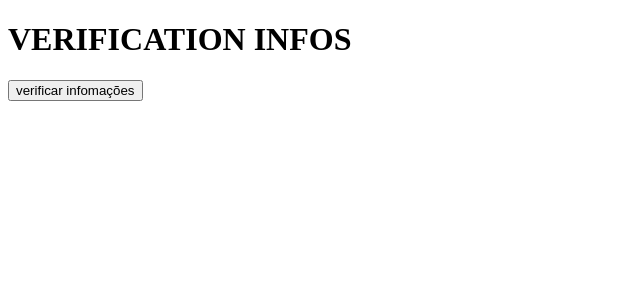
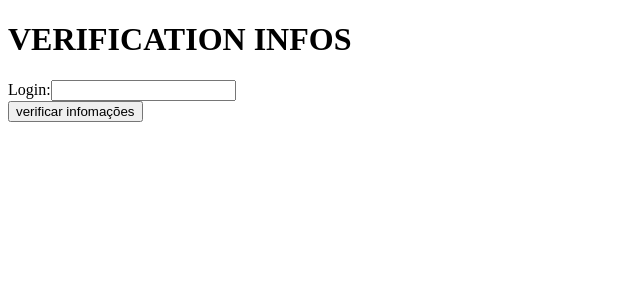
Before and after one commit to lazaroa1/front-users-crud, a React (Create React App) app: page /verification-infos in a window 1280 px wide. Shown: the top 300 px of the page, without its empty margins (0-640 px from the left). Built offline with nearby package versions, Linux system fonts and the light colour scheme.

Commit message:
feature - verification user info to change password

```diff
--- a/src/pages/Clients/index.js
+++ b/src/pages/Clients/index.js
@@ -39,9 +39,9 @@ function Clients() {
 
   return (
     <div>
-      <h1>Consulta de usuarios</h1>
+      <h1>Consulta de uusuários</h1>
       <button onClick={() => navigate("/client-info")}>Inserir um novo</button>
-      <button onClick={disableAllUsers}>Remover usuario</button>
+      <button onClick={disableAllUsers}>Remover uusuário</button>
       <table width="100%">
         <thead>
           <tr>
--- a/src/pages/Home/VerificationInfos/index.js
+++ b/src/pages/Home/VerificationInfos/index.js
@@ -1,14 +1,44 @@
+import { useState } from "react";
 import { useNavigate } from "react-router-dom";
+import { toast } from "react-toastify";
 
 function VerificationInfos() {
   const navigate = useNavigate();
+  const users = JSON.parse(localStorage.getItem("users"));
+
+  const [userLogin, setUserLogin] = useState("");
+
+  function verificationInfo() {
+    const haveUser = users.some((user) => user.login === userLogin);
+
+    if (haveUser) {
+      navigate(`/new-password/${userLogin}`);
+    } else {
+      toast.error("Não possui nenhum usuário com esse login", {
+        position: "top-right",
+        autoClose: 5000,
+        hideProgressBar: false,
+        closeOnClick: true,
+        pauseOnHover: true,
+        draggable: true,
+        theme: "dark",
+      });
+    }
+  }
 
   return (
     <div>
       <h1>VERIFICATION INFOS</h1>
-      <button onClick={() => navigate("/new-password")}>
-        verificar infomações
-      </button>
+      <div>
+        <label htmlFor="login">Login:</label>
+        <input
+          name="login"
+          type="text"
+          value={userLogin}
+          onChange={(event) => setUserLogin(event.target.value)}
+        />
+      </div>
+      <button onClick={verificationInfo}>verificar infomações</button>
     </div>
   );
 }
--- a/src/routes/Router.js
+++ b/src/routes/Router.js
@@ -11,7 +11,7 @@ export default function Router() {
     <Routes>
       <Route path="/" element={<Login />} />
       <Route path="/verification-infos" element={<VerificationInfos />} />
-      <Route path="/new-password" element={<NewPassword />} />
+      <Route path="/new-password/:login" element={<NewPassword />} />
       <Route path="/clients" element={<Clients />} />
       <Route path="/client-info" element={<Infos />} />
       <Route path="/client-info/:id" element={<Infos />} />
```
Also changed, not shown: 1 other file (tests, documents, lock files or other folders).
